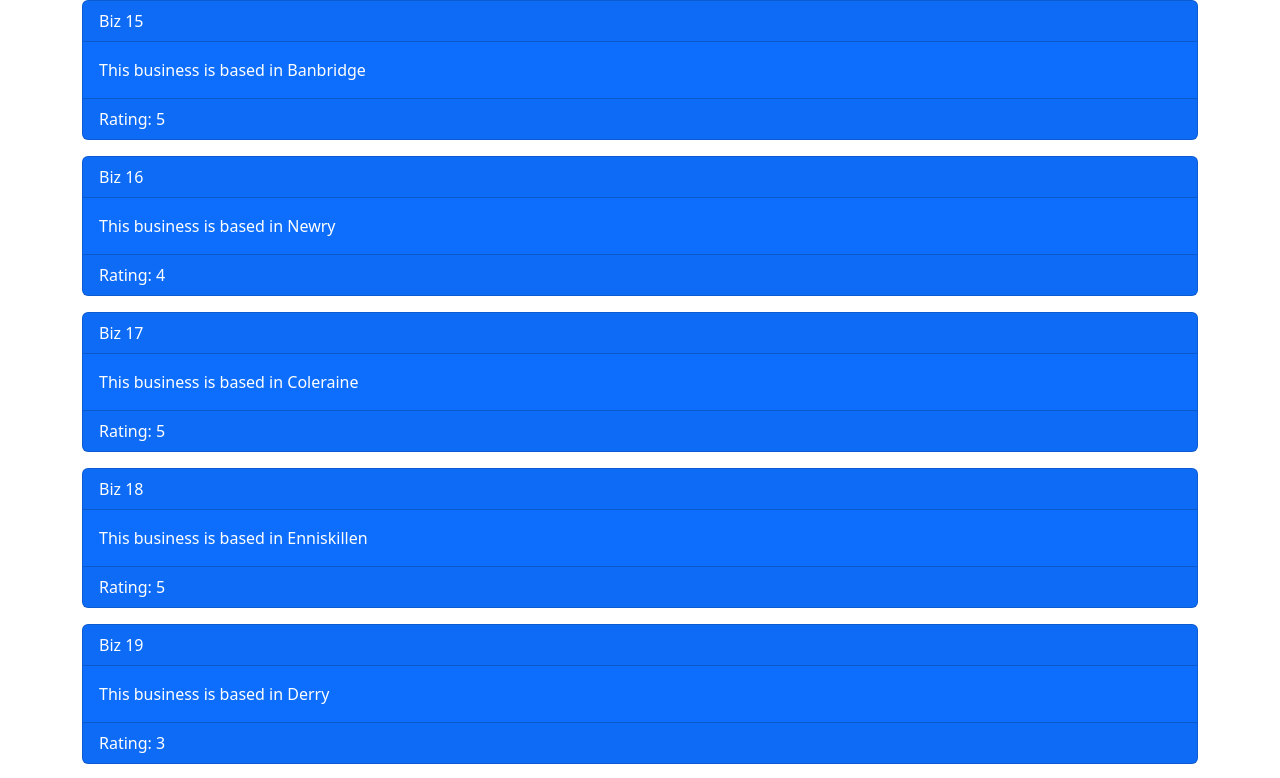
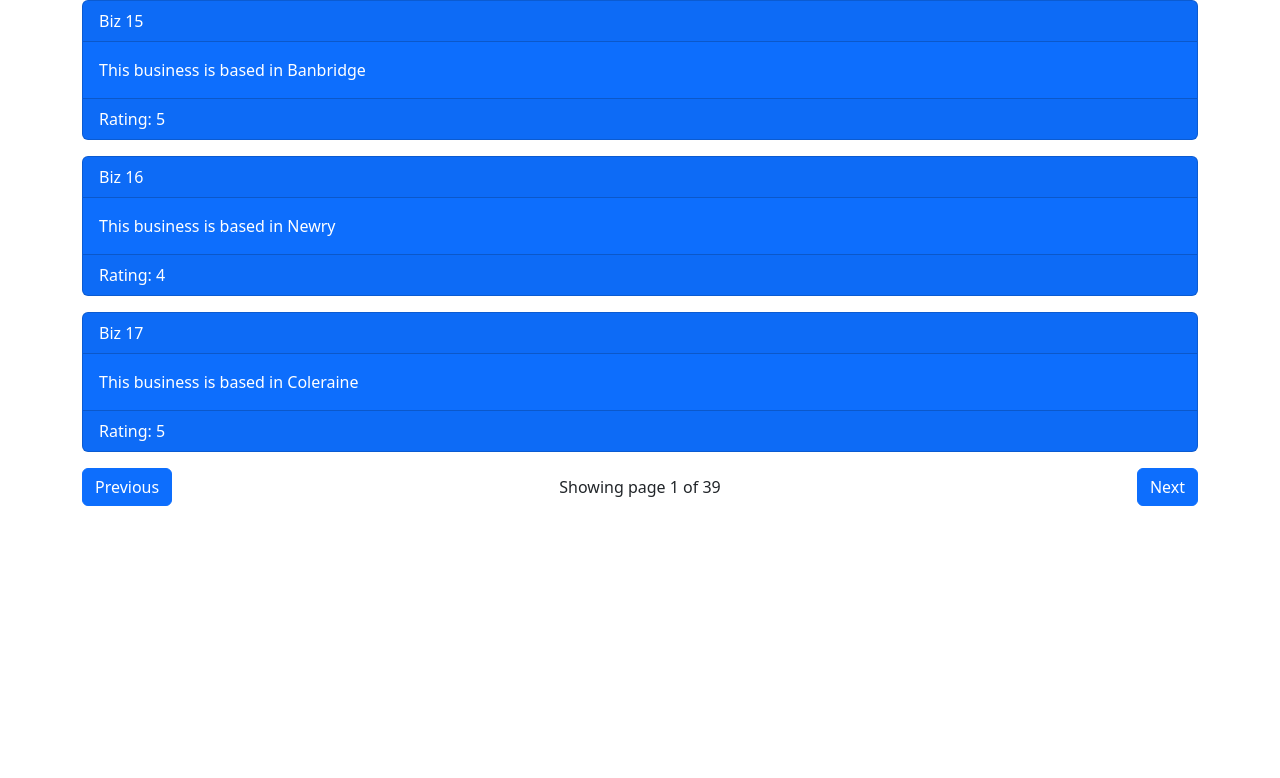
Before and after one commit to young-c45/COM661-Lab-Work, an Angular app in the folder Angular/bizFE/: page / in a window 1280 px wide. Shown: the top 778 px of the page. Built offline with nearby package versions, Linux system fonts and the light colour scheme.

Commit message:
Lab 12.3

```diff
--- a/Angular/bizFE/src/app/businesses.component.html
+++ b/Angular/bizFE/src/app/businesses.component.html
@@ -14,6 +14,22 @@
                     </div>
                 </div>
                 }
+            <div class="row">
+                <div class="col-sm-4">
+                    <button class="btn btn-primary" (click)="previousPage()">
+                        Previous
+                    </button>
+                </div>
+                <div class="col-sm-4 text-center align-self-center">
+                    Showing page {{ this.page }}
+                    of {{ this.dataService.getLastPageNumber() }}
+                </div>
+                <div class="col-sm-4 text-end">
+                    <button class="btn btn-primary" (click)="nextPage()">
+                        Next
+                    </button>
+                </div>
+            </div>
                 </div>
                 </div>
 </div>
--- a/Angular/bizFE/src/app/businesses.components.ts
+++ b/Angular/bizFE/src/app/businesses.components.ts
@@ -12,10 +12,25 @@ import { DataService } from './data.service';
 })
 export class BusinessesComponent {
     business_list: any;
+    page: number = 1;
 
-    constructor(private dataService: DataService) { }
+    constructor(public dataService: DataService) { }
 
     ngOnInit() {
-        this.business_list = this.dataService.getBusinesses();
+        this.business_list = this.dataService.getBusinesses(this.page);
+    }
+
+    previousPage() {
+        if (this.page > 1) {
+            this.page = this.page - 1;
+            this.business_list = this.dataService.getBusinesses(this.page);
+        }
+    }
+
+    nextPage() {
+        if (this.page < this.dataService.getLastPageNumber()) {
+            this.page = this.page + 1;
+            this.business_list = this.dataService.getBusinesses(this.page);
+        }
     }
 }
--- a/Angular/bizFE/src/app/data.service.ts
+++ b/Angular/bizFE/src/app/data.service.ts
@@ -1,7 +1,15 @@
 import jsonData from "../assets/businesses.json"
 
 export class DataService {
-    getBusinesses() {
-        return jsonData;
+    pageSize: number = 3;
+
+    getBusinesses(page: number) {
+        let pageStart = (page - 1) * this.pageSize;
+        let pageEnd = pageStart + this.pageSize;
+        return jsonData.slice(pageStart, pageEnd);
+    }
+
+    getLastPageNumber() {
+        return Math.ceil(jsonData.length / this.pageSize);
     }
 }
```
